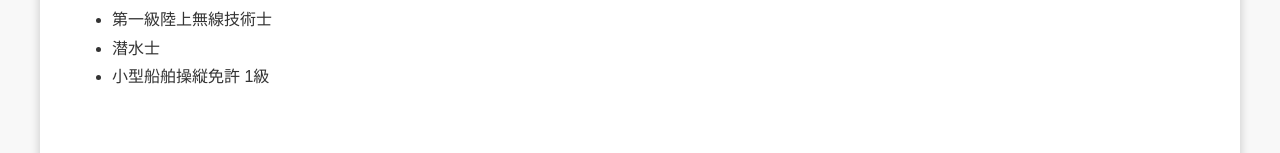
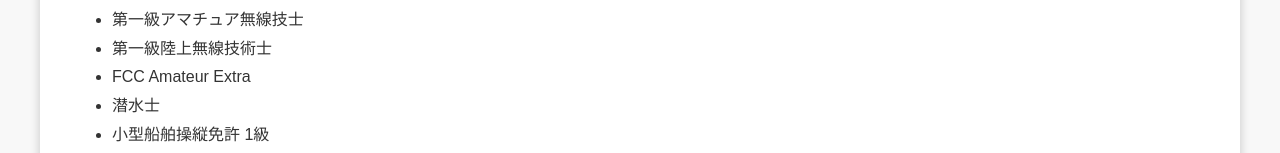
Before and after one commit to Graphium314/graphium314.github.io, a Next.js app: page /about in a window 1280 px wide. Shown: the part 1175-1328 px from the top of the page. Built offline with nearby package versions, Linux system fonts and the light colour scheme.

Commit message:
update about me

```diff
--- a/src/pages/about/index.mdx
+++ b/src/pages/about/index.mdx
@@ -24,10 +24,12 @@
 
 ### コールサイン
 - JF6CDE
+- AK6RG
 
 ### 資格
 - 応用情報技術者
 - 第一級アマチュア無線技士
 - 第一級陸上無線技術士
+- FCC Amateur Extra
 - 潜水士
 - 小型船舶操縦免許 1級
```
Also changed, not shown: 1 other file (tests, documents, lock files or other folders).
